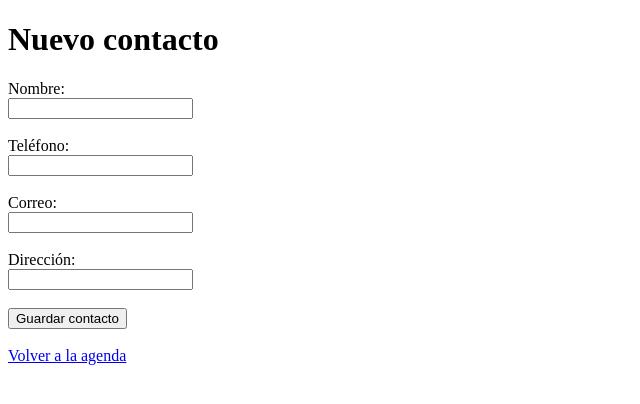
After one commit to lopezfernand/agenda_contactos, a Flask app: page /nuevo in a window 1280 px wide. The commit adds this page. Shown: the top 404 px of the page, without its empty margins (0-640 px from the left). Run offline with Flask 3, Linux system fonts and the light colour scheme.

Commit message:
feat: agregar formulario y listado de contactos

```diff
--- a/app.py
+++ b/app.py
@@ -1,12 +1,44 @@
-from flask import Flask, render_template
+from flask import Flask, render_template, request, redirect
+from flask_sqlalchemy import SQLAlchemy
 
 app = Flask(__name__)
+app.config["SQLALCHEMY_DATABASE_URI"] = "sqlite:///agenda.db"
+app.config["SQLALCHEMY_TRACK_MODIFICATIONS"] = False
+
+db = SQLAlchemy(app)
+
+
+class Contacto(db.Model):
+    id = db.Column(db.Integer, primary_key=True)
+    nombre = db.Column(db.String(120), nullable=False)
+    telefono = db.Column(db.String(30), nullable=False)
+    correo = db.Column(db.String(120))
+    direccion = db.Column(db.String(200))
 
 
 @app.route("/")
 def home():
-    return render_template("index.html")
+    contactos = Contacto.query.all()
+    return render_template("index.html", contactos=contactos)
+
+
+@app.route("/nuevo", methods=["GET", "POST"])
+def nuevo():
+    if request.method == "POST":
+        contacto = Contacto(
+            nombre=request.form["nombre"],
+            telefono=request.form["telefono"],
+            correo=request.form["correo"],
+            direccion=request.form["direccion"]
+        )
+        db.session.add(contacto)
+        db.session.commit()
+        return redirect("/")
+
+    return render_template("nuevo_contacto.html")
 
 
 if __name__ == "__main__":
+    with app.app_context():
+        db.create_all()
     app.run(host="0.0.0.0", port=5001, debug=True)
--- /dev/null
+++ b/templates/nuevo_contacto.html
@@ -0,0 +1,30 @@
+<!DOCTYPE html>
+<html lang="es">
+<head>
+  <meta charset="UTF-8">
+  <meta name="viewport" content="width=device-width, initial-scale=1.0">
+  <title>Nuevo contacto</title>
+</head>
+<body>
+  <h1>Nuevo contacto</h1>
+
+  <form method="post" action="/nuevo">
+    <label>Nombre:</label><br>
+    <input type="text" name="nombre" required><br><br>
+
+    <label>Teléfono:</label><br>
+    <input type="text" name="telefono" required><br><br>
+
+    <label>Correo:</label><br>
+    <input type="email" name="correo"><br><br>
+
+    <label>Dirección:</label><br>
+    <input type="text" name="direccion"><br><br>
+
+    <button type="submit">Guardar contacto</button>
+  </form>
+
+  <br>
+  <a href="/">Volver a la agenda</a>
+</body>
+</html>
```
Also changed, not shown: templates/index.html (+20 -1 lines).
